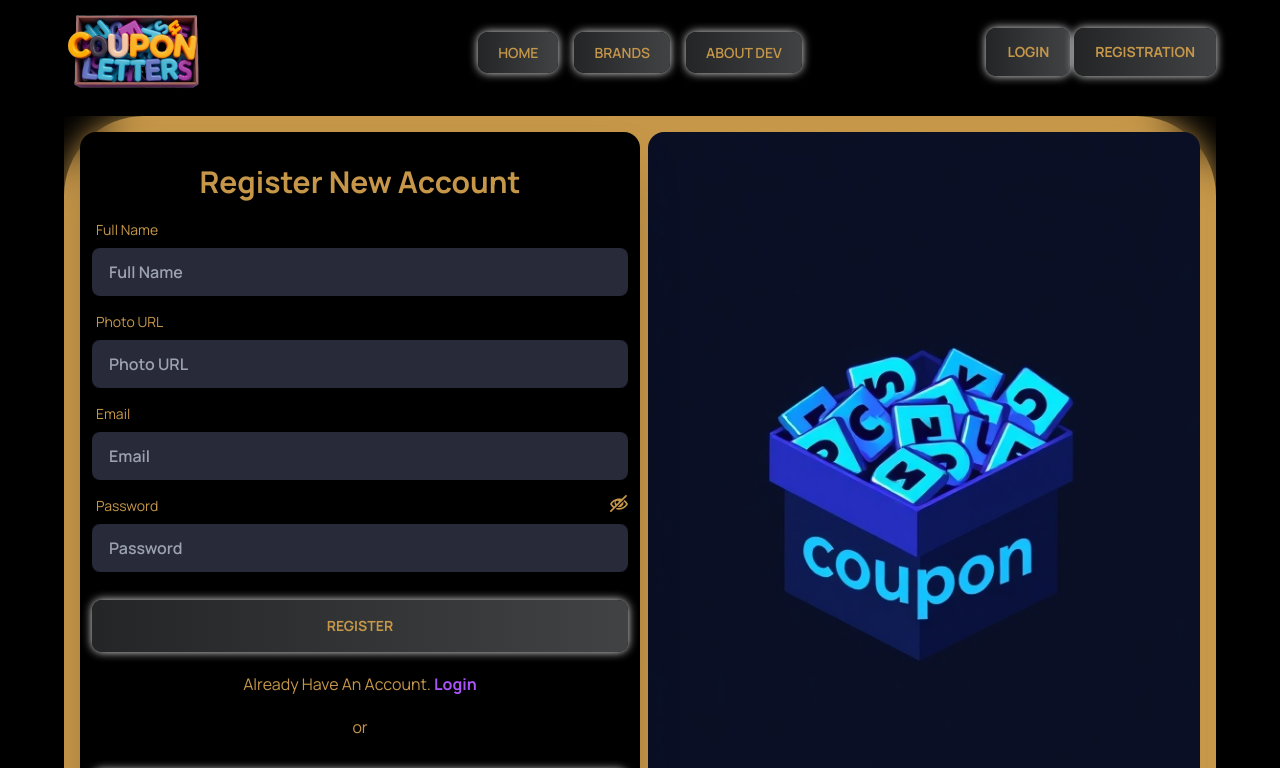
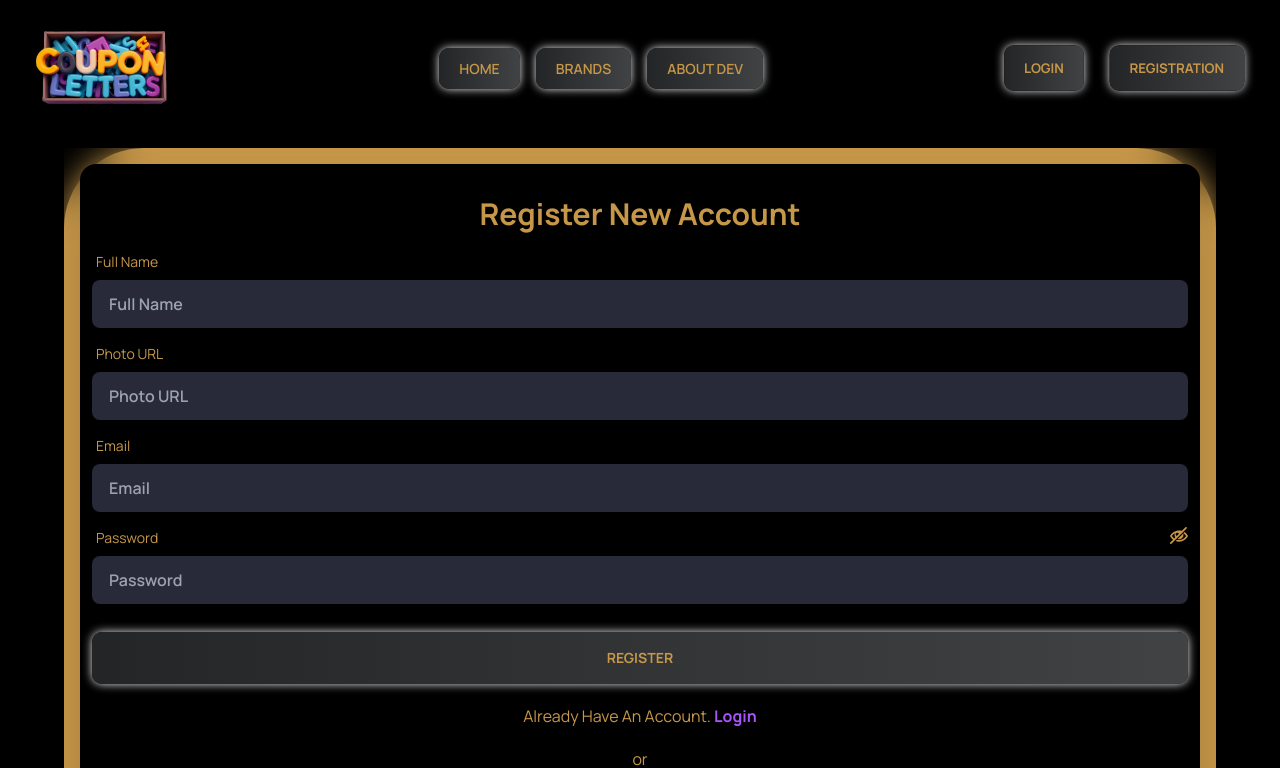
Before and after one commit to aanafiu/reactfirebase-coupon-letters, a React (Vite) app: page /user/register in a window 1280 px wide. Shown: the top 768 px of the page. Built offline with nearby package versions, Linux system fonts and the light colour scheme; no server answers.

Commit message:
Responsive

```diff
--- a/src/Components/Footer/Footer.jsx
+++ b/src/Components/Footer/Footer.jsx
@@ -13,7 +13,7 @@ const Footer = () => {
                         Discover the Best Coupons, Delivered Daily.
                     </p>
                 </aside>
-                <nav className="w-full flex justify-between">
+                <nav className="w-full flex flex-col md:flex-row justify-between">
                     <p className="text-lg">Copyright © {new Date().getFullYear()} - All right reserved By Nafiu</p>
                     <div className="grid grid-flow-col gap-4 text-3xl">
                         <Link target="_blank" to="https://github.com/aanafiu" className="rounded-badge border-2 border-purple-500 hover:text-navText hover:bg-purple-500"><FaGithub /></Link>
--- a/src/Components/Header/Header.jsx
+++ b/src/Components/Header/Header.jsx
@@ -1,41 +1,157 @@
 import { Link } from "react-router-dom";
-import logo from "../../assets/logo.png"
-import { useContext } from "react";
+import { useContext, useState } from "react";
 import { UserContext } from "../Provider/userProvider";
+import logo from "../../assets/logo.png";
+import { FaBars, FaTimes } from "react-icons/fa";
+
 const Header = () => {
-    const {user, signOutUser} = useContext(UserContext);
-    const name = user?.displayName.split(" ")[0];
+  const { user, signOutUser } = useContext(UserContext);
+  const [menuOpen, setMenuOpen] = useState(false); // State to handle menu toggle
+  const name = user?.displayName?.includes("-")
+    ? user.displayName.split("-")[0]
+    : user?.displayName?.split(" ")[0];
+
+  // Toggle menu visibility
+  const toggleMenu = () => setMenuOpen(!menuOpen);
+
   return (
-        <div className="flex justify-between items-center w-[90%] mx-auto whitespace-nowrap">
-            <Link to="/" className="w-full object-fill whitespace-nowrap"><img src={logo} alt="" className=" h-[80px] w-fit" /></Link>
-            <div className="w-full flex justify-center items-center gap-4 font-semibold whitespace-nowrap">
-                { user &&
-                <Link to="/myprofile" className=" p-2 text-clip btn-grad ">Welcome,<span className="text-purple-500 text-lg font-bold ">{name}</span></Link>
-                }
-                <Link to="/home" className="btn-grad text-navText p-2">Home</Link>
-                <Link to="/brands" className="btn-grad text-navText p-2">Brands</Link>
-                {user && <Link to="/myprofile" className="btn-grad text-navText p-2">My Profile</Link>}
-                <Link to="/about" className="btn-grad text-navText p-2">About Dev</Link>
+    <div className="w-[95%] mx-auto py-4 flex items-center justify-between relative">
+      {/* Logo */}
+      <Link to="/" className="w-[40%] mr-10">
+        <img src={logo} alt="Logo" className="h-[80px] w-fit" />
+      </Link>
+
+      {/* Desktop Navigation */}
+      <div className="hidden lg:flex w-full justify-center items-center gap-4 font-semibold">
+        {user && (
+          <Link to="/myprofile" className="p-2 btn-grad whitespace-normal">
+            Welcome, <span className="text-purple-500 text-lg font-bold">{name}</span>
+          </Link>
+        )}
+        <Link to="/home" className="btn-grad text-navText p-2">
+          Home
+        </Link>
+        <Link to="/brands" className="btn-grad text-navText p-2">
+          Brands
+        </Link>
+        {user && (
+          <Link to="/myprofile" className="whitespace-nowrap btn-grad text-navText p-2">
+            My Profile
+          </Link>
+        )}
+        <Link to="/about" className="whitespace-nowrap btn-grad text-navText p-2">
+          About Dev
+        </Link>
       </div>
 
-            <div className="flex w-full justify-end ">
-            {
-                        user ?
-                        <Link onClick={signOutUser} className="btn-grad flex gap-3 border-2 border-purple-500 p-3 rounded-badge hover:border-navText hover:text-purple-500 hover:bg-white">
-                            <div><img className="w-[50px] h-[50px] rounded-badge" src={user?.photoURL} alt="" /></div>
+       {/* Hamburger Menu (Mobile) */}
+       <div className="lg:hidden w-[80%] flex items-center justify-end">
+        <button onClick={toggleMenu} className="text-3xl focus:outline-none">
+          {menuOpen ? <FaTimes /> : <FaBars />}
+        </button>
+      </div>
+
+      {/* User Profile or Login/Registration */}
+      <div className="hidden md:flex w-[60%] justify-end">
+        {user ? (
+          <div
+            onClick={signOutUser}
+            className="btn-grad w-fit flex gap-3 border-2 border-purple-500 p-3 rounded-badge hover:border-navText hover:text-purple-500 hover:bg-white cursor-pointer"
+          >
+            <div className="whitespace-nowrap">
+              <img className="w-[50px] h-[50px] rounded-badge" src={user?.photoURL} alt="" />
+            </div>
             <div className="flex flex-col justify-center items-center">
               <h1>{user.email}</h1>
-                                <Link onClick={signOutUser} className="text-lg font-bold ">Log Out</Link>
+              <button className="text-lg font-bold">Log Out</button>
             </div>
-                        </Link>:
-                                        <div className="w-fit flex gap-1 ">
-                                        <Link to="/user/login" className="btn-grad w-fit btn btn-ghost hover:bg-purple-600 font-bold hover:text-white">Login</Link>
-                                        <Link to="/user/register" className="w-fit btn btn-ghost hover:bg-purple-600 font-bold hover:text-white btn-grad">Registration</Link>
+          </div>
+        ) : (
+          <div className="flex gap-5">
+            <Link to="/user/login" className="btn-grad btn btn-ghost font-bold hover:text-white">
+              Login
+            </Link>
+            <Link to="/user/register" className="btn-grad btn btn-ghost font-bold hover:text-white">
+              Registration
+            </Link>
+          </div>
+        )}
       </div>
 
-                    }
 
+
+      {/* Mobile Navigation */}
+      {menuOpen && (
+        <div className="absolute top-full right-0 w-[80%] bg-navBg flex flex-col items-start gap-4 p-5 rounded-badge shadow-lg lg:hidden">
+          {user && (
+            <Link
+              to="/myprofile"
+              className="p-2 btn-grad w-full"
+              onClick={() => setMenuOpen(false)}
+            >
+              Welcome, <span className="text-purple-500 text-lg font-bold">{name}</span>
+            </Link>
+          )}
+          <Link to="/home" className="btn-grad text-navText p-2 w-full" onClick={() => setMenuOpen(false)}>
+            Home
+          </Link>
+          <Link
+            to="/brands"
+            className="btn-grad text-navText p-2 w-full"
+            onClick={() => setMenuOpen(false)}
+          >
+            Brands
+          </Link>
+          {user && (
+            <Link
+              to="/myprofile"
+              className="btn-grad text-navText p-2 w-full"
+              onClick={() => setMenuOpen(false)}
+            >
+              My Profile
+            </Link>
+          )}
+          <Link
+            to="/about"
+            className="btn-grad text-navText p-2 w-full"
+            onClick={() => setMenuOpen(false)}
+          >
+            About Dev
+          </Link>
+
+          {user ? (
+            <div
+            onClick={signOutUser}
+            className="btn-grad w-fit flex md:hidden gap-3 border-2 border-purple-500 p-3 rounded-badge hover:border-navText hover:text-purple-500 hover:bg-white cursor-pointer"
+          >
+            <div>
+              <img className="w-[50px] h-[50px] rounded-badge" src={user?.photoURL} alt="" />
             </div>
+            <div className="flex flex-col justify-center items-center">
+              <h1>{user.email}</h1>
+              <button className="text-lg font-bold">Log Out</button>
+            </div>
+          </div>
+          ) : (
+            <div className="flex flex-col gap-3 w-full md:hidden">
+              <Link
+                to="/user/login"
+                className="btn-grad btn btn-ghost font-bold w-full text-center"
+                onClick={() => setMenuOpen(false)}
+              >
+                Login
+              </Link>
+              <Link
+                to="/user/register"
+                className="btn-grad btn btn-ghost font-bold w-full text-center"
+                onClick={() => setMenuOpen(false)}
+              >
+                Registration
+              </Link>
+            </div>
+          )}
+        </div>
+      )}
     </div>
   );
 };
--- a/src/Components/Pages/BrandOnSale.jsx
+++ b/src/Components/Pages/BrandOnSale.jsx
@@ -8,7 +8,7 @@ const BrandOnSale = () => {
     return (
         <div className='w-[90%] p-5 bg-[#282A3A] mx-auto my-10'>
             <h1 className='text-center text-4xl text-navText font-bold mb-5 underline'>Brand On Sale</h1>
-            <div className='grid grid-cols-3 gap-5 '>
+            <div className='grid grid-cols-1 md:grid-cols-2 lg:grid-cols-3 gap-5 '>
                 {
                     data.map((item)=> (item.isSaleOn ?<TrueCoupon key={item._id} item={item} ></TrueCoupon> : ""))
                 }
--- a/src/Components/Provider/Login.jsx
+++ b/src/Components/Provider/Login.jsx
@@ -105,9 +105,9 @@ const Login = () => {
         setEmail(email);
     }
     return (
-        <div className=" flex p-4  gap-2 w-full h-[600px] backdrop-blur-lg">
+        <div className="flex flex-col md:flex-row p-4  gap-2 w-full h-full md:h-[600px] backdrop-blur-lg">
 
-        <div className="card bg-black h-full w-[50%] shadow-2xl py-3 flex justify-self-start">
+        <div className="card bg-black h-full w-[100%] shadow-2xl py-3 flex justify-self-start">
             <h1 className="text-center text-3xl font-bold pt-5">Login Your Account</h1>
             <form onSubmit={handleLogin} className="card-body mb-0 pb-0 gap-2 justify-between h-full">
 
@@ -152,7 +152,7 @@ const Login = () => {
 
         </div>
 
-        <div className="w-[50%] h-[100%]">
+        <div className="w-[100%] h-[100%]">
             <img src={loginimage} className="w-full h-full object-fill rounded-2xl" alt="" />
         </div>
     </div>
--- a/src/Components/Provider/Register.jsx
+++ b/src/Components/Provider/Register.jsx
@@ -150,9 +150,9 @@ console.log(location);
 
 
     return (
-        <div className=" flex p-4  gap-2 w-full h-[750px] backdrop-blur-lg">
+        <div className="flex flex-col md:flex-row p-4  gap-2 w-full h-full md:h-[750px] backdrop-blur-lg">
 
-            <div className="bg-black card w-[50%] shrink-0 shadow-2xl py-3">
+            <div className="bg-black card w-[100%] shrink-0 shadow-2xl py-3">
                 <h1 className="text-center text-3xl font-bold pt-5">Register New Account</h1>
                 <form onSubmit={handleRegister} className="card-body p-3 gap-2 justify-between h-full">
                     <div className="form-control">
@@ -206,7 +206,7 @@ console.log(location);
                 </form>
             </div>
 
-            <div className="w-[50%] h-full">
+            <div className="w-[100%] h-full">
                 <img src={regImage} className="w-full h-full object-fill rounded-2xl" alt="" />
             </div>
         </div>
```
Also changed, not shown: src/Components/Provider/MyProfile.jsx (+6 -3 lines). Lines whose indentation alone changed are shown as unchanged.
